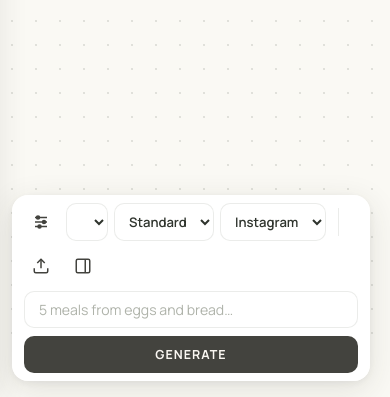
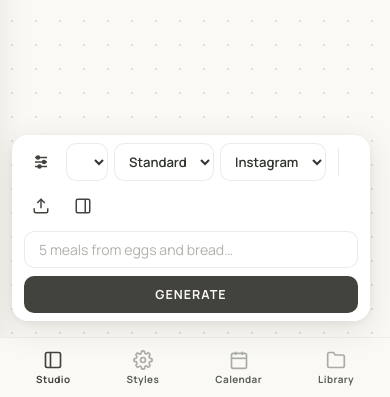
Before and after one commit to temisangerrard/Social-studio, a website with bundled scripts: page public/index.html in a window 390 px wide. Shown: the part 447-844 px from the top of the page. Built offline with nearby package versions, Linux system fonts and the light colour scheme; files whose address does not match are found by name.

Commit message:
fix: mobile nav — bottom tab bar replaces cramped topnav
On mobile (≤640px):
- Desktop topnav hidden
- Bottom tab bar with icons: Studio, Styles, Calendar, Library
- Active state synced between desktop nav and mobile tabs
- Toolbar pushed above tab bar
- Views get bottom padding to clear the tab bar
- Topbar shrunk to 48px, wordmark smaller

```diff
--- a/public/app.js
+++ b/public/app.js
@@ -32,9 +32,12 @@ import { renderBrandEditor, initBrandEditorListeners } from "./brand-editor.js";
 import { InlineEditor, schedulePatch } from "./inline-editor.js";
 
 // ── View routing ──────────────────────────────────────────────────────────────
+const mobileTabs = Array.from(document.querySelectorAll(".mobile-tab[data-view]"));
+
 function switchView(name) {
   Object.entries(els.views).forEach(([key, el]) => el.classList.toggle("hidden", key !== name));
   els.navLinks.forEach((link) => link.classList.toggle("is-active", link.dataset.view === name));
+  mobileTabs.forEach((tab) => tab.classList.toggle("is-active", tab.dataset.view === name));
   if (name === "styles") loadStyles();
   if (name === "library") loadLibrary();
   if (name === "calendar") loadCalendar();
@@ -42,6 +45,7 @@ function switchView(name) {
 }
 
 els.navLinks.forEach((link) => link.addEventListener("click", (e) => { e.preventDefault(); switchView(link.dataset.view); }));
+mobileTabs.forEach((tab) => tab.addEventListener("click", (e) => { e.preventDefault(); switchView(tab.dataset.view); }));
 document.addEventListener("studio:switch-view", (e) => switchView(e.detail));
 
 // ── Asset modal listeners ─────────────────────────────────────────────────────
--- a/public/css/base.css
+++ b/public/css/base.css
@@ -308,3 +308,50 @@ textarea {
   flex-wrap: wrap;
   gap: 10px;
 }
+
+/* ── Mobile tab bar (hidden on desktop, shown via responsive.css) ──────── */
+
+.mobile-tabs {
+  display: none;
+  position: fixed;
+  bottom: 0;
+  left: 0;
+  right: 0;
+  z-index: 30;
+  height: 60px;
+  background: rgba(250, 249, 244, 0.97);
+  backdrop-filter: blur(16px);
+  border-top: 1px solid rgba(175, 179, 170, 0.15);
+  align-items: center;
+  justify-content: space-around;
+  padding: 0 8px;
+}
+
+.mobile-tab {
+  display: flex;
+  flex-direction: column;
+  align-items: center;
+  gap: 2px;
+  padding: 6px 12px;
+  border-radius: 10px;
+  text-decoration: none;
+  color: var(--muted);
+  font-size: 0.62rem;
+  font-weight: 700;
+  letter-spacing: 0.04em;
+  transition: color 0.12s, background 0.12s;
+  -webkit-tap-highlight-color: transparent;
+}
+
+.mobile-tab svg {
+  opacity: 0.5;
+  transition: opacity 0.12s;
+}
+
+.mobile-tab.is-active {
+  color: var(--brand-strong);
+}
+
+.mobile-tab.is-active svg {
+  opacity: 1;
+}
--- a/public/css/responsive.css
+++ b/public/css/responsive.css
@@ -37,24 +37,24 @@
 
 @media (max-width: 640px) {
   :root {
-    --topbar-h: 56px;
+    --topbar-h: 48px;
   }
 
-  /* Topbar */
+  /* Topbar — hide nav, keep wordmark + avatar */
   .topbar {
     padding: 0 16px;
   }
 
   .topbar__left {
-    gap: 16px;
+    gap: 12px;
   }
 
   .topnav {
-    gap: 16px;
+    display: none;
   }
 
   .wordmark {
-    font-size: 1.35rem;
+    font-size: 1.25rem;
   }
 
   .topnav a {
@@ -180,4 +180,23 @@
     flex-direction: column;
     align-items: flex-start;
   }
+
+  /* Mobile bottom tab bar */
+  .mobile-tabs {
+    display: flex;
+  }
+
+  /* Adjust views for bottom tab bar */
+  .view {
+    padding-bottom: 68px;
+  }
+
+  .view--studio {
+    padding-bottom: 0;
+  }
+
+  /* Push toolbar above tab bar */
+  .studio-toolbar {
+    bottom: 76px;
+  }
 }
--- a/public/index.html
+++ b/public/index.html
@@ -28,6 +28,26 @@
         <div class="avatar">TS</div>
       </div>
     </header>
+
+    <!-- Mobile bottom tab bar (hidden on desktop) -->
+    <nav class="mobile-tabs" aria-label="Main navigation">
+      <a class="mobile-tab is-active" href="#" data-view="studio">
+        <svg width="20" height="20" viewBox="0 0 24 24" fill="none" stroke="currentColor" stroke-width="2"><rect x="3" y="3" width="18" height="18" rx="2"/><line x1="9" y1="3" x2="9" y2="21"/></svg>
+        <span>Studio</span>
+      </a>
+      <a class="mobile-tab" href="#" data-view="styles">
+        <svg width="20" height="20" viewBox="0 0 24 24" fill="none" stroke="currentColor" stroke-width="2"><circle cx="12" cy="12" r="3"/><path d="M19.4 15a1.65 1.65 0 00.33 1.82l.06.06a2 2 0 01-2.83 2.83l-.06-.06a1.65 1.65 0 00-1.82-.33 1.65 1.65 0 00-1 1.51V21a2 2 0 01-4 0v-.09A1.65 1.65 0 009 19.4a1.65 1.65 0 00-1.82.33l-.06.06a2 2 0 01-2.83-2.83l.06-.06A1.65 1.65 0 004.68 15a1.65 1.65 0 00-1.51-1H3a2 2 0 010-4h.09A1.65 1.65 0 004.6 9a1.65 1.65 0 00-.33-1.82l-.06-.06a2 2 0 012.83-2.83l.06.06A1.65 1.65 0 009 4.68a1.65 1.65 0 001-1.51V3a2 2 0 014 0v.09a1.65 1.65 0 001 1.51 1.65 1.65 0 001.82-.33l.06-.06a2 2 0 012.83 2.83l-.06.06A1.65 1.65 0 0019.4 9a1.65 1.65 0 001.51 1H21a2 2 0 010 4h-.09a1.65 1.65 0 00-1.51 1z"/></svg>
+        <span>Styles</span>
+      </a>
+      <a class="mobile-tab" href="#" data-view="calendar">
+        <svg width="20" height="20" viewBox="0 0 24 24" fill="none" stroke="currentColor" stroke-width="2"><rect x="3" y="4" width="18" height="18" rx="2"/><line x1="16" y1="2" x2="16" y2="6"/><line x1="8" y1="2" x2="8" y2="6"/><line x1="3" y1="10" x2="21" y2="10"/></svg>
+        <span>Calendar</span>
+      </a>
+      <a class="mobile-tab" href="#" data-view="library">
+        <svg width="20" height="20" viewBox="0 0 24 24" fill="none" stroke="currentColor" stroke-width="2"><path d="M22 19a2 2 0 01-2 2H4a2 2 0 01-2-2V5a2 2 0 012-2h5l2 3h9a2 2 0 012 2z"/></svg>
+        <span>Library</span>
+      </a>
+    </nav>
 
     <!-- ═══ STUDIO VIEW ═══════════════════════════════════════════════════════ -->
     <div id="view-studio" class="view view--studio">
```
